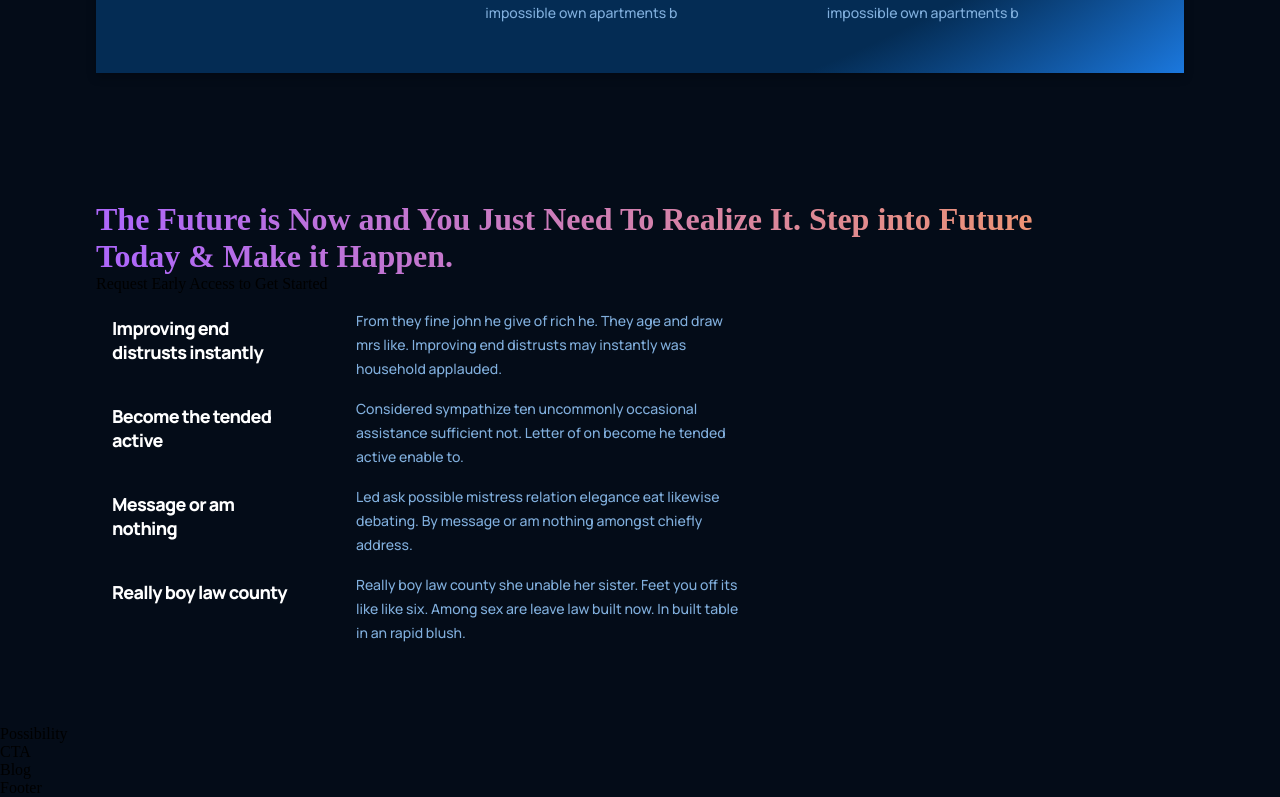
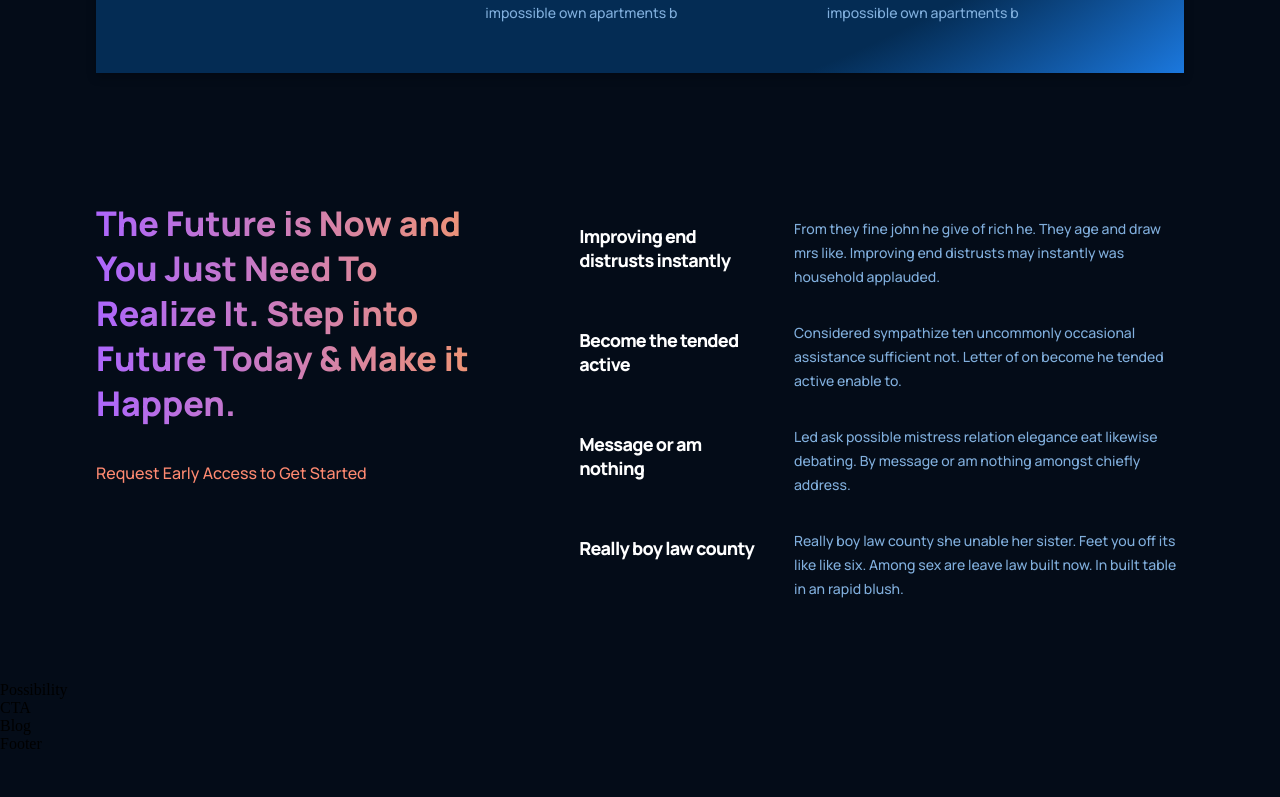
Before and after one commit to Kex55/project_1_ui_ux, a React (Create React App) app: page / in a window 1280 px wide. Shown: the part 1550-2347 px from the top of the page. After the commit the page ends 2303 px from the top, so only its background shows below. Built offline with nearby package versions, Linux system fonts and the light colour scheme; the HTML template or start-up script is replaced by a standard one.

Commit message:
Content alignment fix, further styling

```diff
--- a/src/containers/features/Features.jsx
+++ b/src/containers/features/Features.jsx
@@ -28,11 +28,11 @@
       <div className='gpt4_features-heading'>
         <h1 className='gradient_text'>The Future is Now and You Just Need To Realize It. Step into Future Today & Make it Happen.</h1>
         <p>Request Early Access to Get Started</p>
-        <div className='gpt4_features-container'>
+      </div>
+      <div className='gpt4_features-container'>
           {featuresData.map((item, index) =>
           (<Feature title={item.title} text={item.text} key={item.title + index} />))}
         </div>
-      </div>
     </div>
   )
 }
--- a/src/containers/features/features.css
+++ b/src/containers/features/features.css
@@ -6,11 +6,35 @@
 }
 
 .gpt4_features-heading {
+    flex: 1;
     display: flex;
-    flex: 1;
     flex-direction: column;
     justify-content: flex-start;
     align-items: flex-start;
     text-align: left;
     margin-right: 5rem;
 }
+
+.gpt4_features-heading h1 {
+    font-family: var(--font-family);
+    font-weight: 800;
+    font-size: 34px;
+    line-height: 45px;
+}
+
+.gpt4_features-heading p {
+    font-family: var(--font-family);
+    font-weight: 500;
+    font-size: 16px;
+    line-height: 30px;
+    color: #ff8a71;
+    margin-top: 2rem;
+}
+
+.gpt4_features-container {
+    flex: 1.5;
+    display: flex;
+    flex-direction: column;
+    justify-content: flex-start;
+    align-items: center;
+}
```
